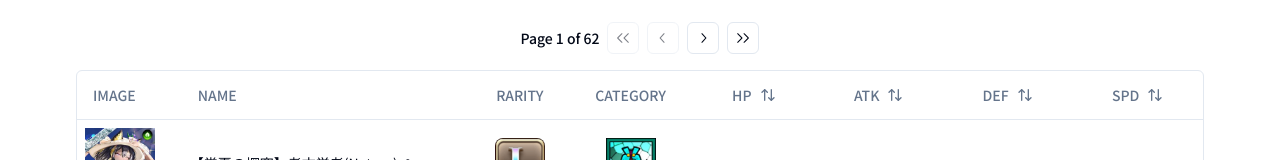
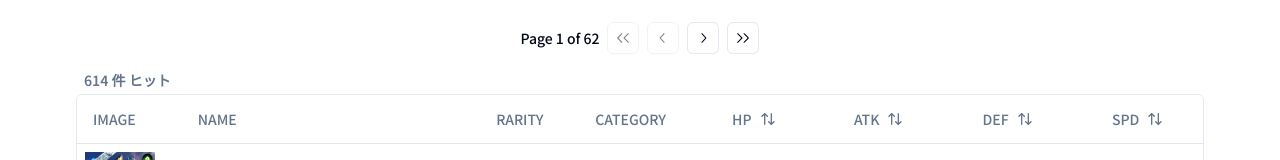
Before and after one commit to shimishimizu/jobtribes-tools, a Next.js app: page /amulets in a window 1280 px wide. Shown: the part 350-510 px from the top of the page. Built offline with nearby package versions, Linux system fonts and the light colour scheme; no server answers.

Commit message:
アミュレット表示数を表示

```diff
--- a/app/amulets/_componets/AmuletsTable.tsx
+++ b/app/amulets/_componets/AmuletsTable.tsx
@@ -41,7 +41,7 @@ const AmuletsTable = () => {
         />
       </div>
       <Pagination table={table} />
-      {/* <DisplayNum table={table} /> */}
+      <DisplayNum table={table} />
       <DataTable table={table} columns={columns} />
       <Pagination table={table} tableBottom />
     </div>
```
